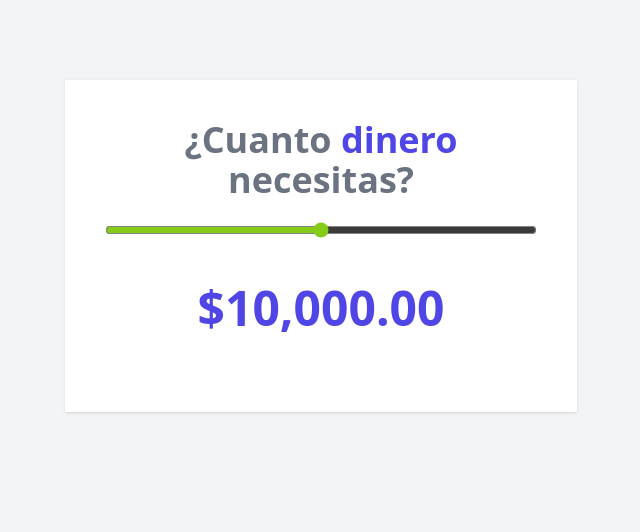
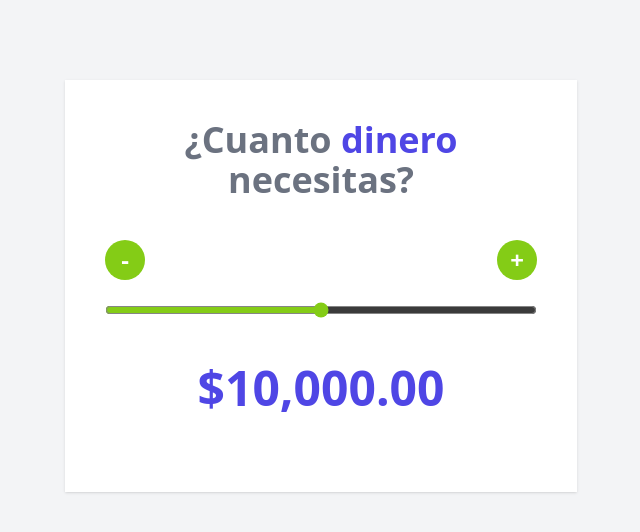
Before and after one commit to Jorgeob18/Cotizador_Vue.js, a Vue app: page / in a window 1280 px wide. Shown: the top 532 px of the page, without its empty margins (319-959 px from the left). Built offline with nearby package versions, Linux system fonts and the light colour scheme.

Commit message:
Botones de incremento y decremento | Componente de Boton y pasar props

```diff
--- a/src/App.vue
+++ b/src/App.vue
@@ -1,6 +1,7 @@
 <script setup>
 import { ref, reactive, computed } from 'vue'
   import Header from './components/Header.vue'
+  import Button from './components/Button.vue'
 
   /* Si utilizamos Options API agregamos lo siguiente y quitamos setup de etiqueta script*/
   // export default {
@@ -22,6 +23,24 @@
     return formatter.format(cantidad.value)
   })
 
+  const handleChangeDecremento = () => {
+    const valor = cantidad.value - STEP
+    if (valor < MIN) {
+      alert("Cantidad no valida");
+      return;
+    }
+    cantidad.value = valor
+  }
+
+  const handleChangeIncremento = () => {
+    const valor = cantidad.value + STEP
+    if (valor > MAX) {
+      alert("Cantidad no valida");
+      return;
+    }
+    cantidad.value = valor
+  }
+
   // const state = reactive({
   //   cantidad: 0
   // })
@@ -38,6 +57,17 @@
 <template>
   <div class="my-20 max-w-lg mx-auto bg-white shadow p-10">
     <Header />
+    <div class="flex justify-between mt-10">
+      <Button
+        :operador="'-'"
+        :fn="handleChangeDecremento"
+      />
+      <Button
+        :operador="'+'"
+        :fn="handleChangeIncremento"
+      />
+
+    </div>
     <!-- Agregtar atributos dinamicos con ":" antes del atributo, al hacer esto buscara el valor en la variable -->
     <div class="my-5">
       <input
--- /dev/null
+++ b/src/components/Button.vue
@@ -0,0 +1,16 @@
+<script setup>
+  // Recuperar props
+  // const props = defineProps(['operador'])
+  const props = defineProps({
+    operador: String,
+    fn: Function
+  })
+</script>
+
+<template>
+  <button
+    type="button"
+    class="h-10 w-10 flex items-center justify-center font-bold bg-lime-500 rounded-full hover:outline-none hover:ring-2 hover:ring-offset-2 hover:ring-lime-500 text-white text-2xl"
+    @click="fn"
+  >{{operador}}</button>
+</template>
```
